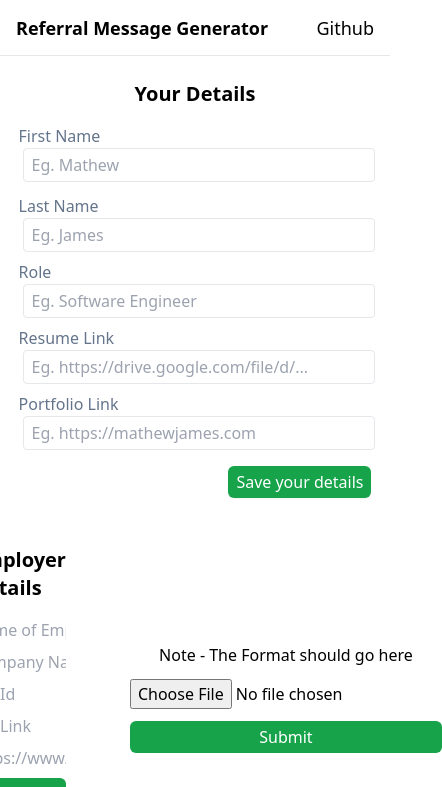
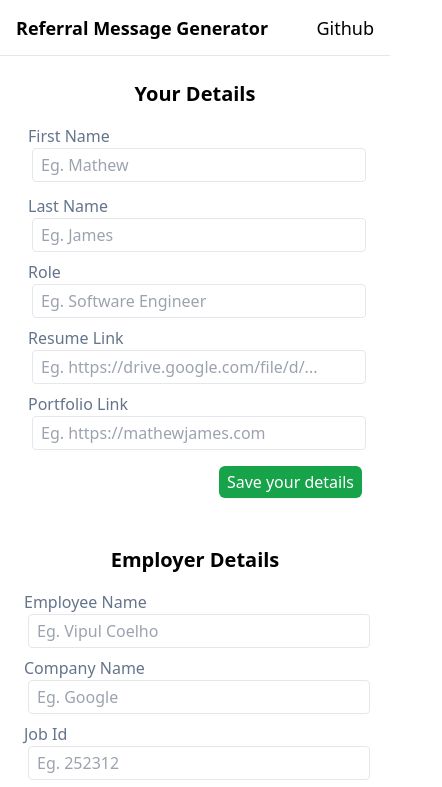
Before and after one commit to Omkar-Jawalkar/refferal-msg-generator, a React (Vite) app: page / in a window 390 px wide. Shown: the top 787 px of the page, 442 px wide, since content can reach past the window. Built offline with nearby package versions, Linux system fonts and the light colour scheme.

Commit message:
Layout mobile responsive done

```diff
--- a/src/App.jsx
+++ b/src/App.jsx
@@ -5,7 +5,7 @@ import Footer from "./components/footer/Footer";
 
 const App = () => {
     return (
-        <div className="flex  justify-center flex-col items-center">
+        <div className="flex w-full justify-center flex-col items-center">
             <Navbar />
             <RouterProvider router={router} />
             <Footer />
--- a/src/components/form-component/EmployerDetails.jsx
+++ b/src/components/form-component/EmployerDetails.jsx
@@ -36,51 +36,74 @@ const EmployerDetails = () => {
     return (
         <div className=" flex flex-col    w-full gap-2 justify-center items-center">
             <h1 className=" text-xl my-2 font-bold">Employer Details</h1>
+
+            {/* EMPLOYEE NAME */}
+            <div className="w-full space-x-1">
+                <label className="text-slate-500"> Employee Name</label>
                 <input
+                    className="w-full border px-2 py-1 rounded"
                     value={employeeName}
                     onChange={(e) => {
                         setEmployeeName(e.target.value);
                     }}
-                type="text"
-                className="w-full"
-                placeholder="Name of Employer"
+                    placeholder="Eg. Vipul Coelho"
                 />
+            </div>
+
+            {/* COMPANY NAME */}
+            <div className="w-full space-x-1">
+                <label className="text-slate-500"> Company Name</label>
                 <input
+                    className="w-full border px-2 py-1 rounded"
                     value={companyName}
                     onChange={(e) => {
                         setCompanyName(e.target.value);
                     }}
-                type="text"
-                className="w-full"
-                placeholder="Company Name"
+                    placeholder="Eg. Google"
                 />
+            </div>
+
+            {/* JOB ID */}
+
+            <div className="w-full space-x-1">
+                <label className="text-slate-500"> Job Id</label>
                 <input
+                    className="w-full border px-2 py-1 rounded"
                     value={jobId}
                     onChange={(e) => {
                         setJobId(e.target.value);
                     }}
-                type="text"
-                className="w-full"
-                placeholder="Job Id"
+                    placeholder="Eg. 252312"
                 />
+            </div>
+
+            {/* Job Link */}
+
+            <div className="w-full space-x-1">
+                <label className="text-slate-500"> Job Link</label>
                 <input
+                    className="w-full border px-2 py-1 rounded"
                     value={jobLink}
                     onChange={(e) => {
                         setJobLink(e.target.value);
                     }}
-                type="text"
-                className="w-full"
-                placeholder="Job Link"
+                    placeholder="Eg. Job Link"
                 />
+            </div>
+
+            {/* EMployee Linkedin URL */}
+
+            <div className="w-full space-x-1">
+                <label className="text-slate-500"> Employee Linked Url</label>
                 <input
+                    className="w-full border px-2 py-1 rounded"
                     value={linkedinUrl}
                     onChange={(e) => {
                         setLinkedinUrl(e.target.value);
                     }}
-                type="text"
-                className="w-full"
-                placeholder="https://www.linkedin.com/in/omkar-jawalkar-68b658208/"
+                    placeholder="Eg. https://www.linkedin.com/in/..."
                 />
+            </div>
 
             <button
                 onClick={() => {
--- a/src/components/form-component/YourDetails.jsx
+++ b/src/components/form-component/YourDetails.jsx
@@ -8,7 +8,7 @@ const YourDetails = () => {
     const [portfolio, setPortfolio] = useLocalStorage("portfolio-link", "");
 
     return (
-        <div className="flex gap-2   flex-1 flex-col justify-center items-center ">
+        <div className="flex gap-2 px-7 w-full  flex-1 flex-col justify-center items-center ">
             <h1 className=" text-xl my-2 font-bold">Your Details</h1>
 
             <div className="flex w-full flex-col md:flex-row gap-3">
--- a/src/pages/home/Home.jsx
+++ b/src/pages/home/Home.jsx
@@ -8,7 +8,7 @@ import { MyDetailsContext } from "../../context/MyDetailsContext";
 const Home = () => {
     const [result, setResult] = useState([]);
     return (
-        <div className="flex  flex-col gap-10 justify-center items-center">
+        <div className="flex  w-full flex-col gap-10 justify-center items-center">
             <YourDetails />
             {/* ADDING CONTEXT */}
             <MyDetailsContext.Provider
@@ -17,7 +17,7 @@ const Home = () => {
                     setResult,
                 }}
             >
-                <div className="flex gap-10 w-full justify-center items-center">
+                <div className="flex flex-col lg:flex-row gap-10 w-full   justify-center items-center">
                     <FormComponent />
                     <CsvComponemt />
                 </div>
```
Lines whose indentation alone changed are shown as unchanged.
